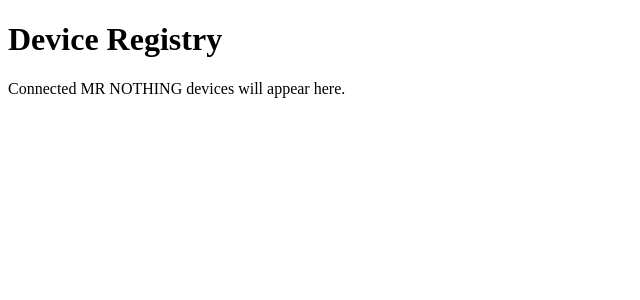
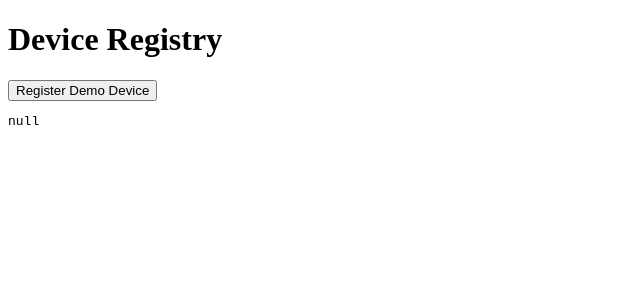
Before and after one commit to Davidcarmelalex/fcri, a Next.js app in the folder projects/nothing-agent/apps/dashboard/: page /devices in a window 1280 px wide. Shown: the top 300 px of the page, without its empty margins (0-640 px from the left). Built offline with nearby package versions, Linux system fonts and the light colour scheme; no server answers.

Commit message:
Wire dashboard to backend device registration

```diff
--- a/projects/nothing-agent/apps/dashboard/app/devices/page.tsx
+++ b/projects/nothing-agent/apps/dashboard/app/devices/page.tsx
@@ -1,8 +1,21 @@
+'use client';
+
+import { useState } from 'react';
+import { registerDevice } from '../lib/api';
+
 export default function DevicesPage() {
+  const [result, setResult] = useState<any>(null);
+
+  async function handleRegister() {
+    const data = await registerDevice('dashboard-demo-001', 'dashboard');
+    setResult(data);
+  }
+
   return (
     <main>
       <h1>Device Registry</h1>
-      <p>Connected MR NOTHING devices will appear here.</p>
+      <button onClick={handleRegister}>Register Demo Device</button>
+      <pre>{JSON.stringify(result, null, 2)}</pre>
     </main>
   );
 }
```
